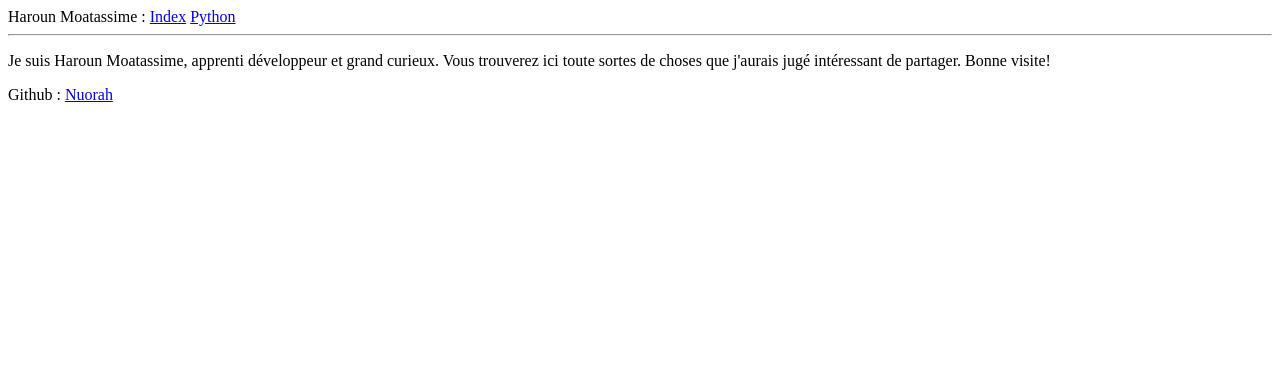
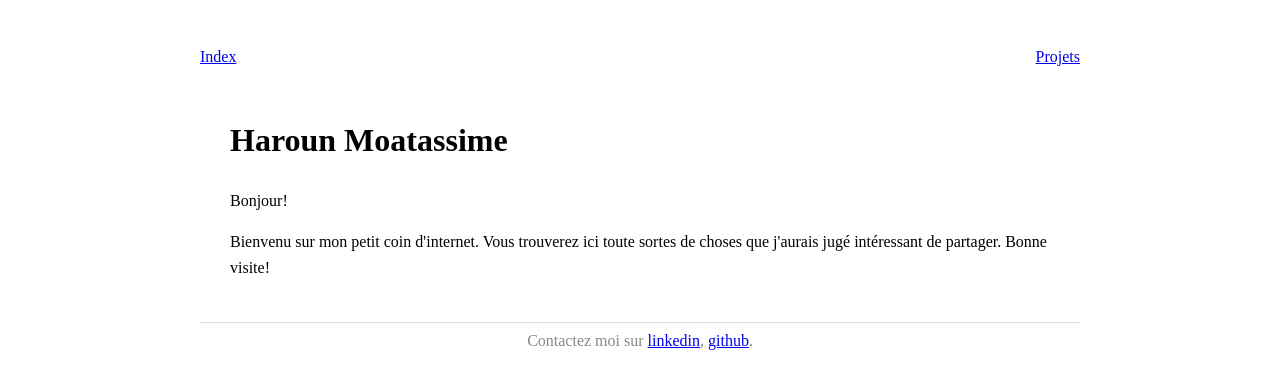
Before and after one commit to Nuorah/flaskhar, a Flask app: page / in a window 1280 px wide. Shown: the top 389 px of the page. Run offline with Flask 2, Linux system fonts and the light colour scheme.

Commit message:
prep merge

```diff
--- a/flaskhar/home/routes.py
+++ b/flaskhar/home/routes.py
@@ -6,6 +6,6 @@ from flask import render_template
 def index():
     return render_template("index.html")
 
-@home.route('/python')
-def python():
-    return render_template("python.html")
+@home.route('/projets')
+def projets():
+    return render_template("projets.html")
--- /dev/null
+++ b/flaskhar/static/style.css
@@ -0,0 +1,33 @@
+div.container {
+    max-width: 880px;
+    margin: 48px auto;
+    padding: 0 40px;
+}
+
+div.header, div.navigation {
+    height: 25px;
+    margin-bottom: 42px;
+}
+
+div.header {
+    float: left;
+}
+
+div.navigation {
+    float: right;
+}
+
+div.body {
+    clear: both;
+    margin: 0 30px;
+    line-height: 1.6;
+}
+
+div.footer {
+    border-top: 1px solid #ddd;
+    color: #888;
+    font-size: 16px;
+    margin-top: 42px;
+    padding-top: 9px;
+    text-align: center;
+}
--- a/flaskhar/templates/base.html
+++ b/flaskhar/templates/base.html
@@ -1,16 +1,21 @@
 <!DOCTYPE html>
 <html lang="en">
 <head>
+
 	<meta charset="UTF-8">
 	{% if title %}
 	<title>{{ title }} - Microblog</title>
 	{% else %}
 	<title>Haroun Moatassime</title>
 	{% endif %}
+	<link rel="stylesheet" href="./static/style.css" type="text/css">
 </head>
 <body>
-<nav>Haroun Moatassime : <a href='/index'>Index</a> <a href='/python'>Python</a></nav>
-<hr>
-{% block content %}{% endblock %}
+	<div class="container">
+		<div class="header"><a href='/index'>Index</a></div>
+		<div class="navigation"><a href='/projets'>Projets</a></div>
+		<div class="body">{% block body %}{% endblock %}</div>
+		<div class="footer">Contactez moi sur <a href="https://www.linkedin.com/in/haroun-moatassime-25a94651/" >linkedin</a>, <a href="https://github.com/Nuorah/">github</a>.</div>
+	</div>
 </body>
 </html>
--- a/flaskhar/templates/index.html
+++ b/flaskhar/templates/index.html
@@ -1,8 +1,11 @@
 {% extends 'base.html' %}
 
-{% block content %}
-<p>Je suis Haroun Moatassime, apprenti développeur et grand curieux. Vous trouverez ici toute sortes
+{% block body %}
+<h1>Haroun Moatassime</h1>
+
+<p>Bonjour!</p>
+
+<p>Bienvenu sur mon petit coin d'internet. Vous trouverez ici toute sortes
 de choses que j'aurais jugé intéressant de partager. Bonne visite!</p>
 
-<p>Github : <a href="https://github.com/Nuorah/flaskhar">Nuorah</a></p>
 {% endblock %}
--- a/flaskhar/templates/pow.html
+++ b/flaskhar/templates/pow.html
@@ -1,6 +1,6 @@
 {% extends 'base.html' %}
 
-{% block content %}
+{% block body %}
 <p>This form imitates in a simple manner the algorithm of proof of work used in Bitcoin. A number (the nonce) is
 generated and appended to the block then the result is hashed. If the value of this hash is under the target(determined
     by the difficulty) the nonce is validated. Else it is incremented and tested again.</p>
```
Also changed, not shown: flaskhar/templates/projets.html (added, +14 -0 lines). Lines whose indentation alone changed are shown as unchanged.
